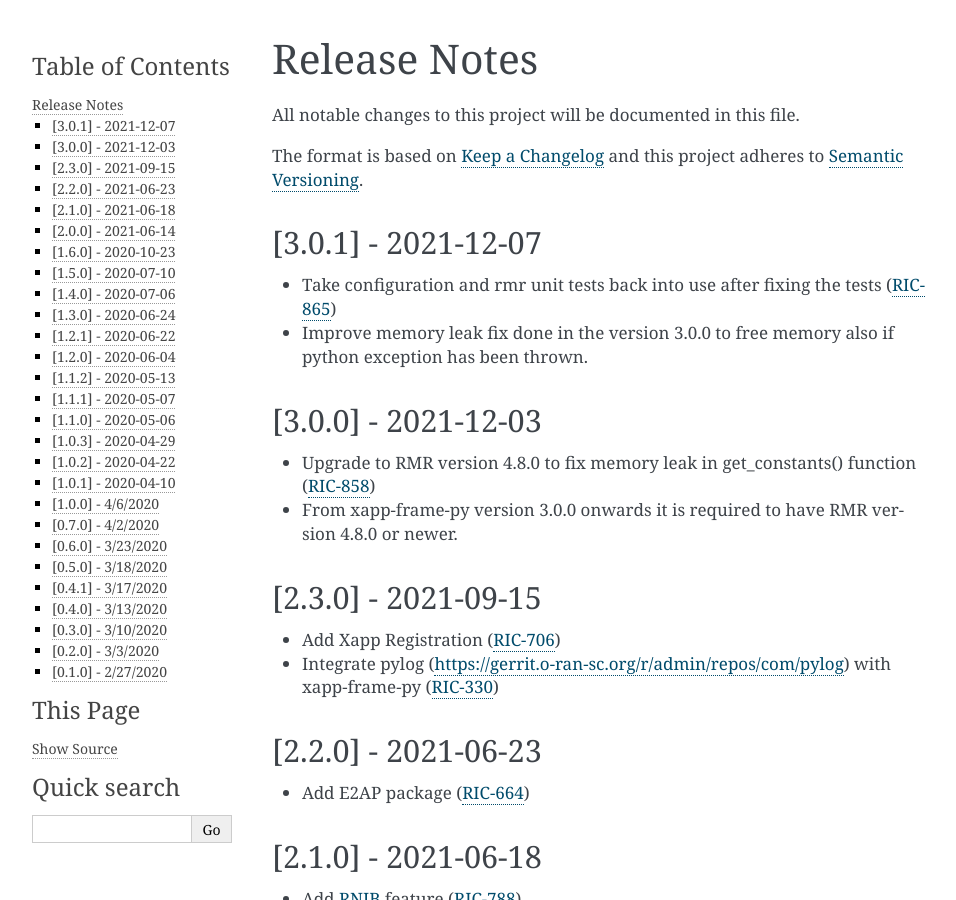
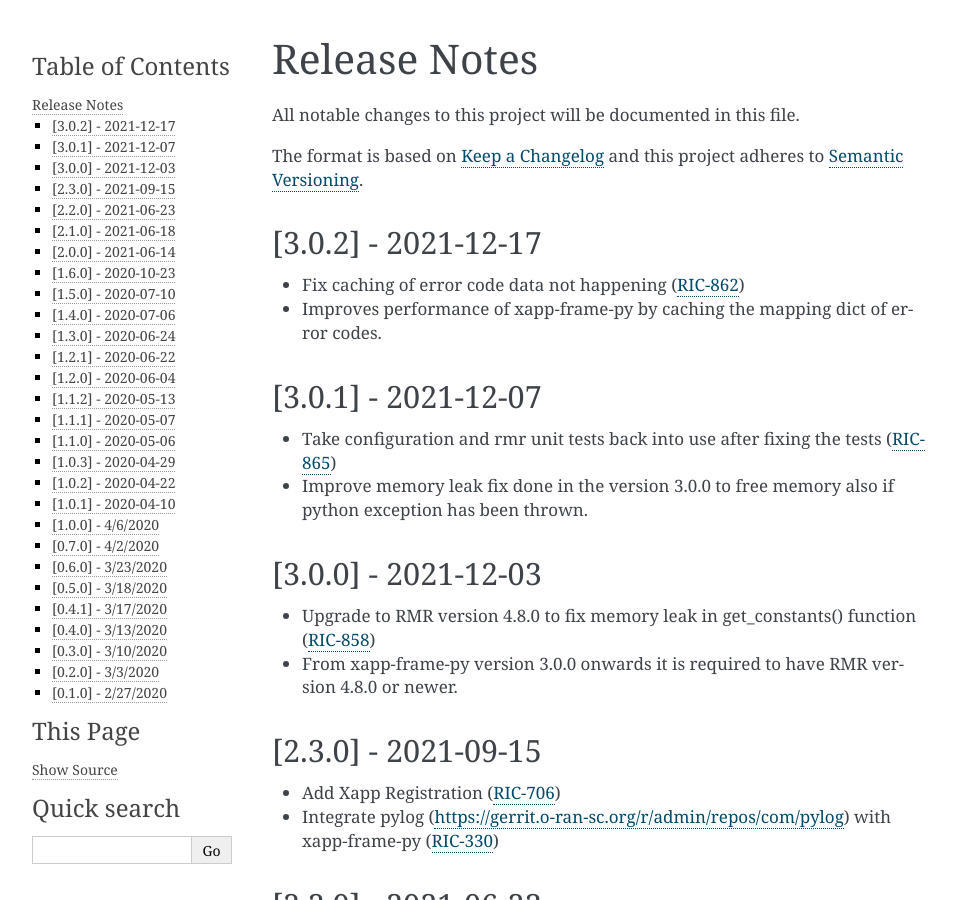
Before and after one commit to o-ran-sc/ric-plt-xapp-frame-py, a Sphinx documentation site: the page built from docs/release-notes.rst, in a window 1280 px wide and 900 px high. Shown: the whole window, without its empty margins (148-1104 px from the left). Built offline with Sphinx 7.4.7, drawn with Linux system fonts in a browser that asks for light colours; the version number is read from the project's files by our own code.

Commit message:
Release ricxappframe 3.0.2
Issue-ID: RIC-862

Signed-off-by: Alexandre Huff <alexandrehuff@utfpr.edu.br>
Change-Id: Ic7a8521e523d4ac5c750130717876e0a903e67e3

```diff
--- a/docs/release-notes.rst
+++ b/docs/release-notes.rst
@@ -9,6 +9,11 @@ All notable changes to this project will be documented in this file.
 
 The format is based on `Keep a Changelog <http://keepachangelog.com/>`__
 and this project adheres to `Semantic Versioning <http://semver.org/>`__.
+
+[3.0.2] - 2021-12-17
+--------------------
+* Fix caching of error code data not happening (`RIC-862 <https://jira.o-ran-sc.org/browse/RIC-862>`_)
+* Improves performance of xapp-frame-py by caching the mapping dict of error codes.
 
 [3.0.1] - 2021-12-07
 --------------------
```
Also changed, not shown: 1 other file.
